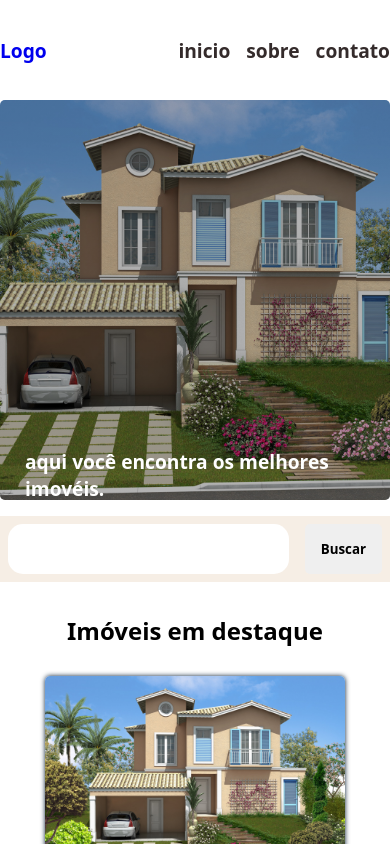
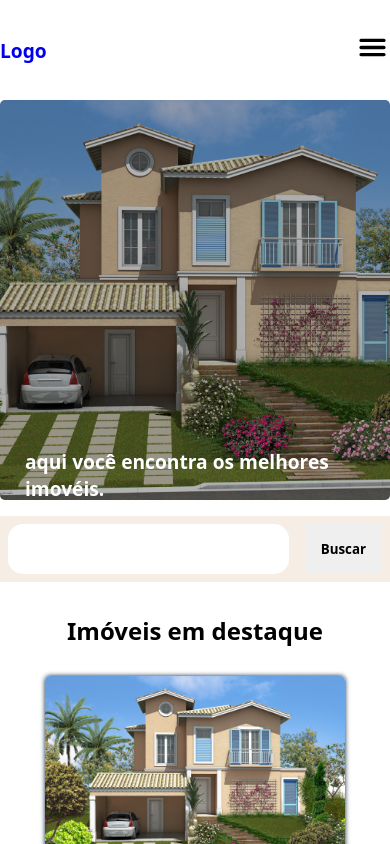
Before and after one commit to leonardofx1/imobiliaria, a Next.js app: page / in a window 390 px wide. Shown: the top 844 px of the page. Built offline with nearby package versions, Linux system fonts and the light colour scheme.

Commit message:
responsive

```diff
--- a/src/components/Header/index.tsx
+++ b/src/components/Header/index.tsx
@@ -1,6 +1,6 @@
 import Link from 'next/link'
 import style from './style.module.scss'
-
+import { IoMenu } from "react-icons/io5";
 
 export const Header = () => {
 
@@ -15,6 +15,7 @@ export const Header = () => {
                 <li><Link href="/contact">contato</Link></li>
             </ul>
                 </nav>
+               <span> < IoMenu size={35}/> </span>
         </header>
     )
 }
--- a/src/components/Header/style.module.scss
+++ b/src/components/Header/style.module.scss
@@ -7,6 +7,22 @@
 
     width: 100%;
     height: 100px;
+
+    span {
+        display: none;
+    }
+
+    @media screen and (max-width:500px){
+        align-items: center;
+        span {
+           display: inline-block;
+        }
+        nav ul {
+            display: none;
+        }
+
+    }
+
 
 };
 
```
